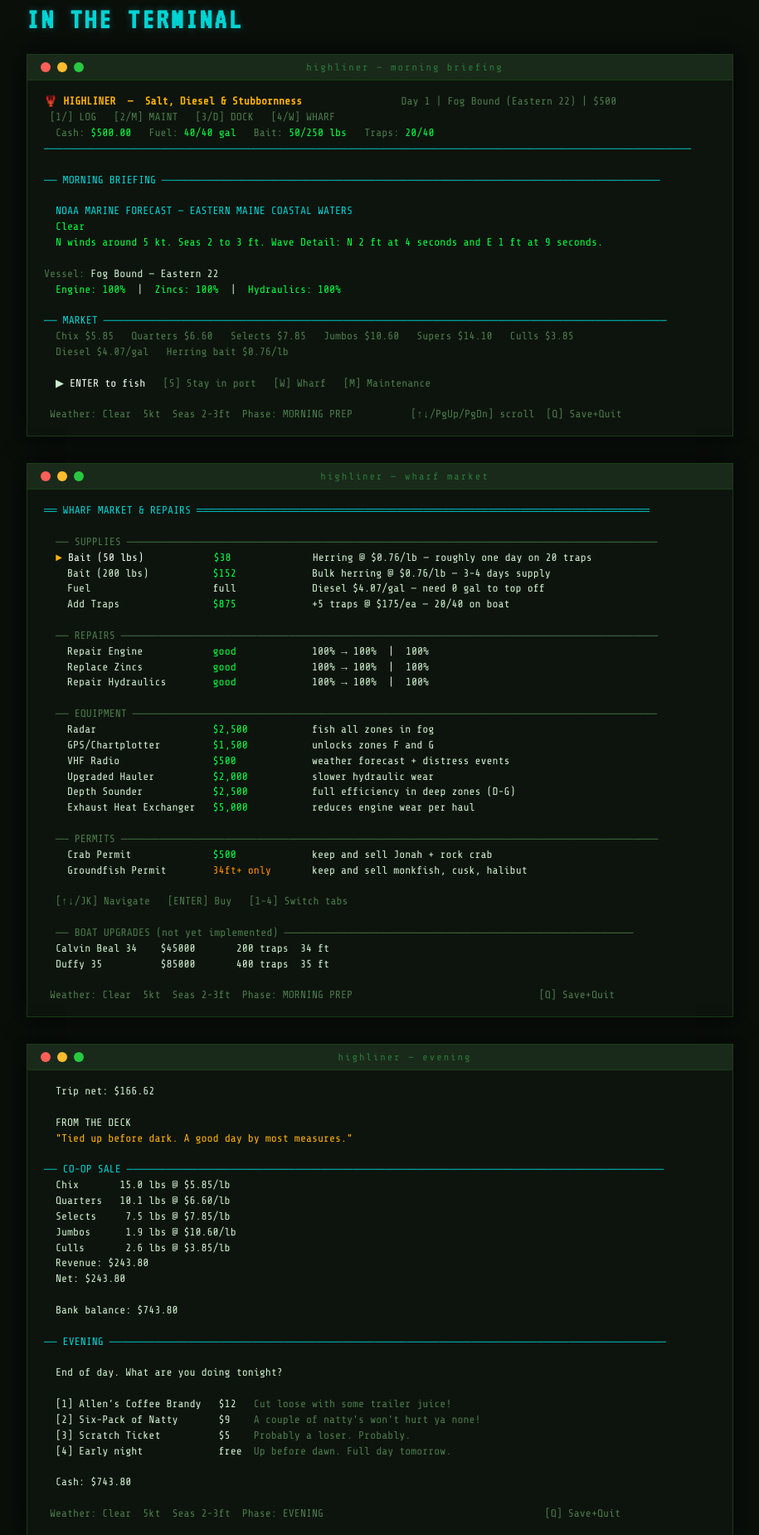
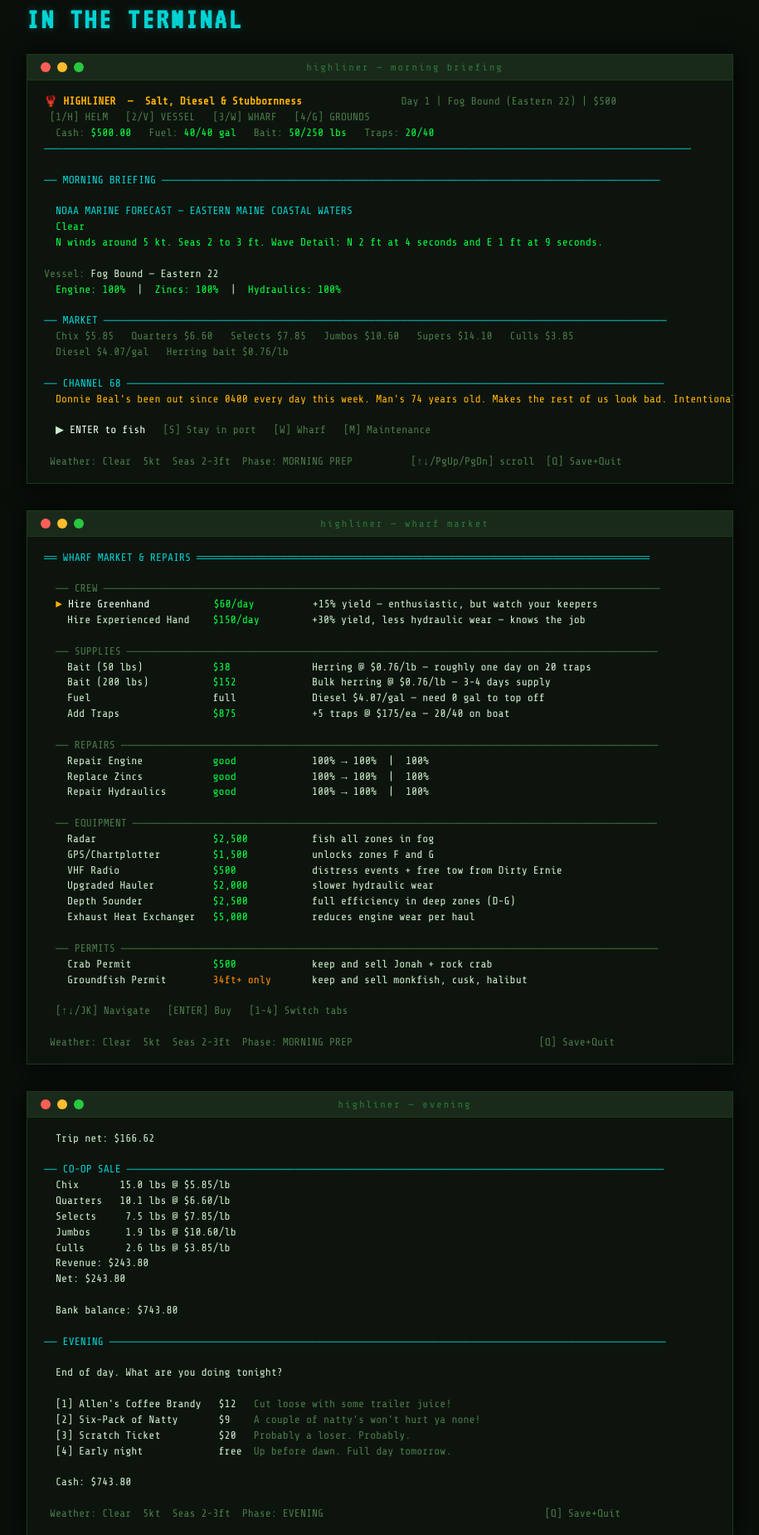
Before and after one commit to ngmaloney/highliner-game, a plain HTML site: page docs/index.html in a window 1280 px wide. Shown: the part 1384-3234 px from the top of the page at 83% size, without its empty margins (182-1097 px from the left). Drawn offline with nearby package versions, Linux system fonts and the light colour scheme.

Commit message:
docs: update screenshots and key bindings — tabs, CHANNEL 68, crew, scratch ticket price

```diff
--- a/docs/index.html
+++ b/docs/index.html
@@ -403,7 +403,7 @@
       </div>
       <div class="terminal-body">
 <pre><span class="t-amber t-bold">🦞 HIGHLINER  —  Salt, Diesel &amp; Stubbornness</span>                 <span class="t-dim">Day 1 | Fog Bound (Eastern 22) | $500</span>
- <span class="t-dim">[1/] LOG   [2/M] MAINT   [3/D] DOCK   [4/W] WHARF</span>
+ <span class="t-dim">[1/H] HELM   [2/V] VESSEL   [3/W] WHARF   [4/G] GROUNDS</span>
   <span class="t-dim">Cash:</span> <span class="t-green">$500.00</span>   <span class="t-dim">Fuel:</span> <span class="t-green">40/40 gal</span>   <span class="t-dim">Bait:</span> <span class="t-green">50/250 lbs</span>   <span class="t-dim">Traps:</span> <span class="t-green">20/40</span>
 <span class="t-cyan">────────────────────────────────────────────────────────────────────────────────────────────────────</span>
 
@@ -420,6 +420,9 @@
   <span class="t-dim">Chix $5.85   Quarters $6.60   Selects $7.85   Jumbos $10.60   Supers $14.10   Culls $3.85</span>
   <span class="t-dim">Diesel $4.07/gal   Herring bait $0.76/lb</span>
 
+<span class="t-cyan">── CHANNEL 68 ───────────────────────────────────────────────────────────────────────────────────</span>
+  <span class="t-amber">Donnie Beal's been out since 0400 every day this week. Man's 74 years old. Makes the rest of us look bad. Intentionally, I think.</span>
+
   ▶ <span class="t-white">ENTER to fish</span>   <span class="t-dim">[S] Stay in port   [W] Wharf   [M] Maintenance</span>
 
  <span class="t-dim">Weather: Clear  5kt  Seas 2-3ft  Phase: MORNING PREP          [↑↓/PgUp/PgDn] scroll  [Q] Save+Quit</span></pre>
@@ -435,8 +438,12 @@
       <div class="terminal-body">
 <pre><span class="t-cyan">══ WHARF MARKET &amp; REPAIRS ══════════════════════════════════════════════════════════════════════</span>
 
+  <span class="t-dim">── CREW ──────────────────────────────────────────────────────────────────────────────────────</span>
+  <span class="t-amber">►</span> <span class="t-white">Hire Greenhand</span>           <span class="t-green">$60/day</span>          +15% yield — enthusiastic, but watch your keepers
+    Hire Experienced Hand    <span class="t-green">$150/day</span>         +30% yield, less hydraulic wear — knows the job
+
   <span class="t-dim">── SUPPLIES ──────────────────────────────────────────────────────────────────────────────────</span>
-  <span class="t-amber">►</span> <span class="t-white">Bait (50 lbs)</span>            <span class="t-green">$38</span>              Herring @ $0.76/lb — roughly one day on 20 traps
+    Bait (50 lbs)            <span class="t-green">$38</span>              Herring @ $0.76/lb — roughly one day on 20 traps
     Bait (200 lbs)           <span class="t-green">$152</span>             Bulk herring @ $0.76/lb — 3-4 days supply
     Fuel                     full             Diesel $4.07/gal — need 0 gal to top off
     Add Traps                <span class="t-green">$875</span>             +5 traps @ $175/ea — 20/40 on boat
@@ -449,7 +456,7 @@
   <span class="t-dim">── EQUIPMENT ─────────────────────────────────────────────────────────────────────────────────</span>
     Radar                    <span class="t-green">$2,500</span>           fish all zones in fog
     GPS/Chartplotter         <span class="t-green">$1,500</span>           unlocks zones F and G
-    VHF Radio                <span class="t-green">$500</span>             weather forecast + distress events
+    VHF Radio                <span class="t-green">$500</span>             distress events + free tow from Dirty Ernie
     Upgraded Hauler          <span class="t-green">$2,000</span>           slower hydraulic wear
     Depth Sounder            <span class="t-green">$2,500</span>           full efficiency in deep zones (D-G)
     Exhaust Heat Exchanger   <span class="t-green">$5,000</span>           reduces engine wear per haul
@@ -459,10 +466,6 @@
     Groundfish Permit        <span class="t-orange">34ft+ only</span>       keep and sell monkfish, cusk, halibut
 
   <span class="t-dim">[↑↓/JK] Navigate   [ENTER] Buy   [1-4] Switch tabs</span>
-
-  <span class="t-dim">── BOAT UPGRADES (not yet implemented) ──────────────────────────────────────────────────────</span>
-  Calvin Beal 34    $45000       200 traps  34 ft
-  Duffy 35          $85000       400 traps  35 ft
 
  <span class="t-dim">Weather: Clear  5kt  Seas 2-3ft  Phase: MORNING PREP                                [Q] Save+Quit</span></pre>
       </div>
@@ -476,9 +479,6 @@
       </div>
       <div class="terminal-body">
 <pre>  Trip net: $166.62
-
-  FROM THE DECK
-  <span class="t-amber">"Tied up before dark. A good day by most measures."</span>
 
 <span class="t-cyan">── CO-OP SALE ───────────────────────────────────────────────────────────────────────────────────</span>
   Chix       15.0 lbs @ $5.85/lb
@@ -497,7 +497,7 @@
 
   [1] Allen's Coffee Brandy   $12   <span class="t-dim">Cut loose with some trailer juice!</span>
   [2] Six-Pack of Natty       $9    <span class="t-dim">A couple of natty's won't hurt ya none!</span>
-  [3] Scratch Ticket          $5    <span class="t-dim">Probably a loser. Probably.</span>
+  [3] Scratch Ticket          $20   <span class="t-dim">Probably a loser. Probably.</span>
   [4] Early night             free  <span class="t-dim">Up before dawn. Full day tomorrow.</span>
 
   Cash: $743.80
@@ -586,10 +586,10 @@
     <tr><td><span class="key">Enter</span></td><td>Fish / confirm / buy</td></tr>
     <tr><td><span class="key">S</span></td><td>Stay in port</td></tr>
     <tr><td><span class="key">Space</span></td><td>Fast-forward haul animation</td></tr>
-    <tr><td><span class="key">1</span> <span class="key">L</span></td><td>Log screen</td></tr>
-    <tr><td><span class="key">2</span> <span class="key">M</span></td><td>Maintenance</td></tr>
-    <tr><td><span class="key">3</span> <span class="key">D</span></td><td>Dock / fleet status</td></tr>
-    <tr><td><span class="key">4</span> <span class="key">W</span></td><td>Wharf (buy gear)</td></tr>
+    <tr><td><span class="key">1</span> <span class="key">H</span></td><td>Helm (log)</td></tr>
+    <tr><td><span class="key">2</span> <span class="key">V</span></td><td>Vessel (maintenance &amp; status)</td></tr>
+    <tr><td><span class="key">3</span> <span class="key">W</span></td><td>Wharf (buy gear &amp; crew)</td></tr>
+    <tr><td><span class="key">4</span> <span class="key">G</span></td><td>Grounds (zone chart)</td></tr>
     <tr><td><span class="key">↑↓</span> <span class="key">J</span> <span class="key">K</span></td><td>Navigate / scroll</td></tr>
     <tr><td><span class="key">Q</span></td><td>Save and quit</td></tr>
   </table>
```
